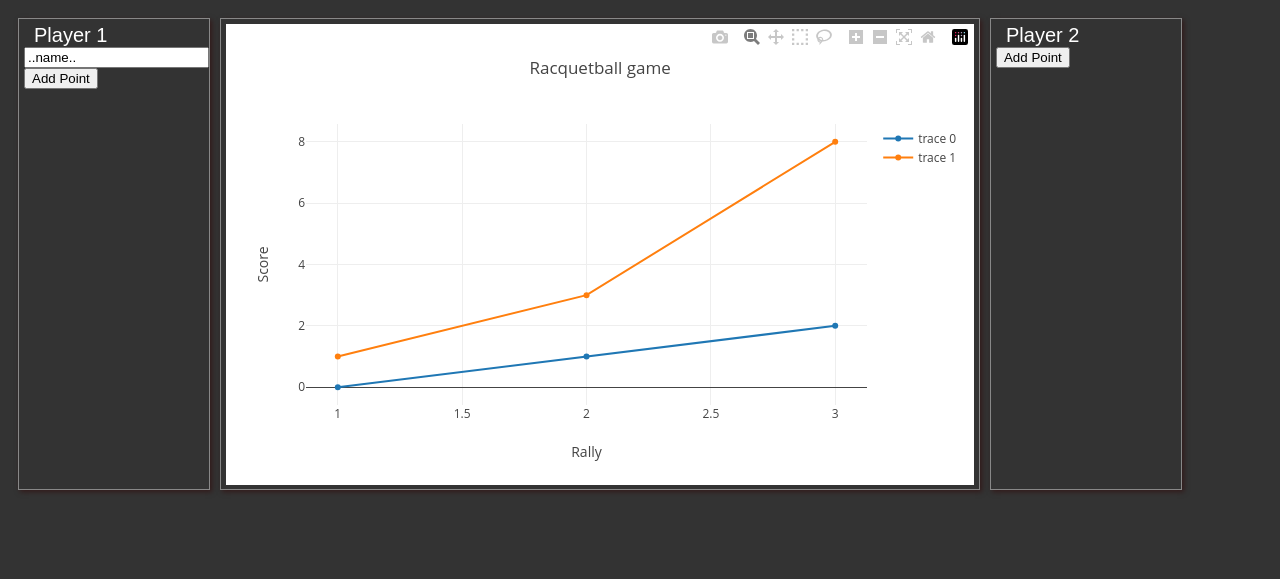
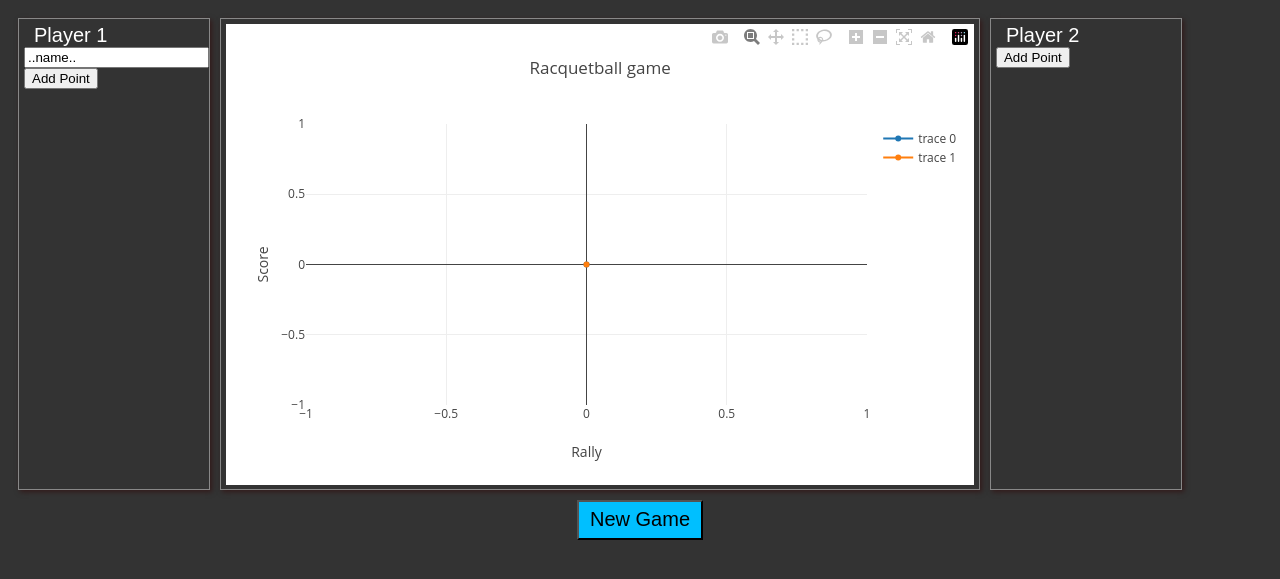
Before and after one commit to kazzmir/racquetball-scores, a plain HTML site: page index.html in a window 1280 px wide. Shown: the part 33-612 px from the top of the page. Drawn offline with nearby package versions, Linux system fonts and the light colour scheme.

Commit message:
start game over button

```diff
--- a/index.html
+++ b/index.html
@@ -59,6 +59,18 @@
             margin-left: 10px;
         }
 
+        /* the newgame button should be under where the plot is but be in the center of the screen.
+         * the button should have a light-bluish tint to it.
+         */
+        #newgame {
+            margin-left: 45%;
+            margin-top: 10px;
+            width: 10%;
+            height: 5%;
+            font-size: 20px;
+            background-color: #00bfff;
+        }
+
     </style>
 
 </head>
@@ -85,5 +97,8 @@
             </div>
         </div>
     </div>
+
+    <br />
+    <button id="newgame" onclick="newGame()">New Game</button>
 </body>
 </html>
--- a/js/code.js
+++ b/js/code.js
@@ -15,8 +15,12 @@ function init(){
     );
     */
 
+    /*
     player1 = {x: [1, 2, 3], y: [0, 1, 2]};
     player2 = {x: [1, 2, 3], y: [1, 3, 8]};
+    */
+    player1 = {x: [0], y: [0]}
+    player2 = {x: [0], y: [0]}
 
     layout = {
         title: 'Racquetball game',
@@ -37,11 +41,11 @@ function init(){
 
 function addScore(playerAdd, playerSame){
     // increment the y value to add a point
-    playerAdd.x.push(playerAdd.x.length + 1);
+    playerAdd.x.push(playerAdd.x[playerAdd.x.length - 1] + 1);
     playerAdd.y.push(playerAdd.y[playerAdd.y.length - 1] + 1);
 
     // keep the y value the same since they have the same score as before
-    playerSame.x.push(playerSame.x.length + 1);
+    playerSame.x.push(playerSame.x[playerSame.x.length - 1] + 1);
     playerSame.y.push(playerSame.y[playerSame.y.length - 1]);
 }
 
@@ -54,3 +58,11 @@ function player2AddScore(){
     addScore(player2, player1);
     Plotly.redraw('plot');
 }
+
+function newGame(){
+    player1.x = [0]
+    player1.y = [0]
+    player2.x = [0]
+    player2.y = [0]
+    Plotly.redraw('plot');
+}
```
